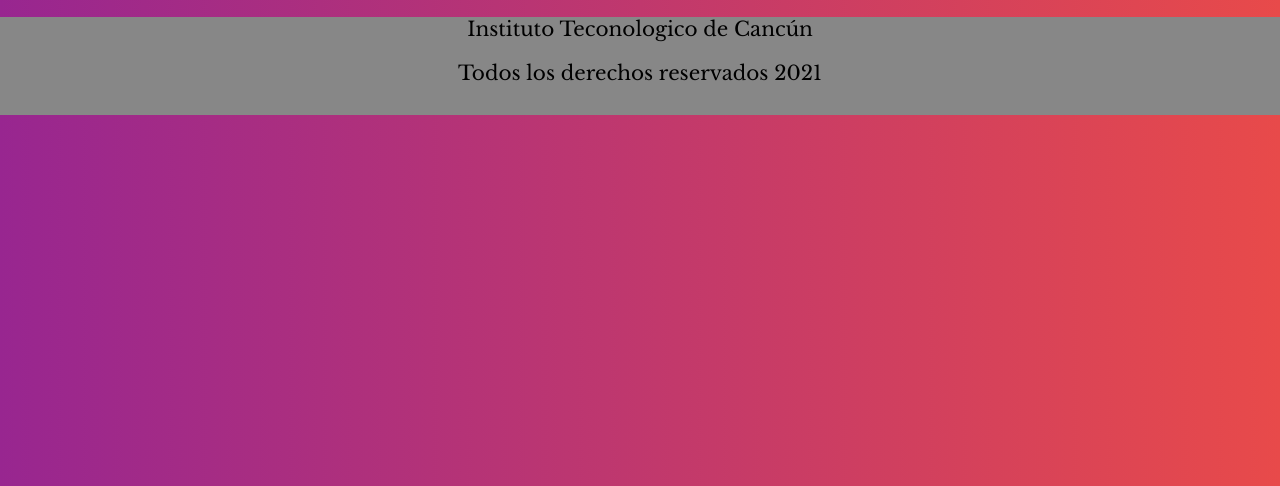
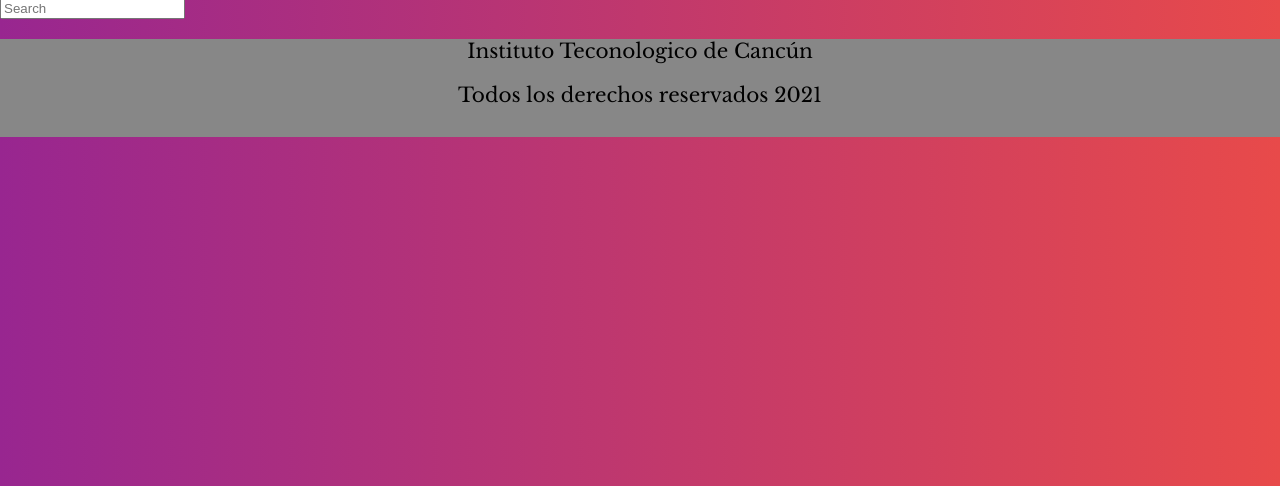
Before and after one commit to ShaviMaria/BirdMusic, a plain HTML site: page index.html in a window 1280 px wide. Shown: the part 314-800 px from the top of the page. Drawn offline with nearby package versions, Linux system fonts and the light colour scheme.

Commit message:
Prueba de error en códigp

```diff
--- a/css/index.css
+++ b/css/index.css
@@ -64,6 +64,10 @@
     background-color: var(--secundario);
 }
 
+.search {
+    Error en código;
+}
+
 /*footer*/
 
 .footer {
--- a/index.html
+++ b/index.html
@@ -29,7 +29,13 @@
             </nav>
         </div>
         <main>
-
+            <div class="search">
+                <form action="">
+                    <label for="search">
+                        <input type="text" placeholder="Search"/>
+                    </label>
+                </form>
+            </div>
         </main>
         <footer class="footer">
             <p>Instituto Teconologico de Cancún</p>
```
